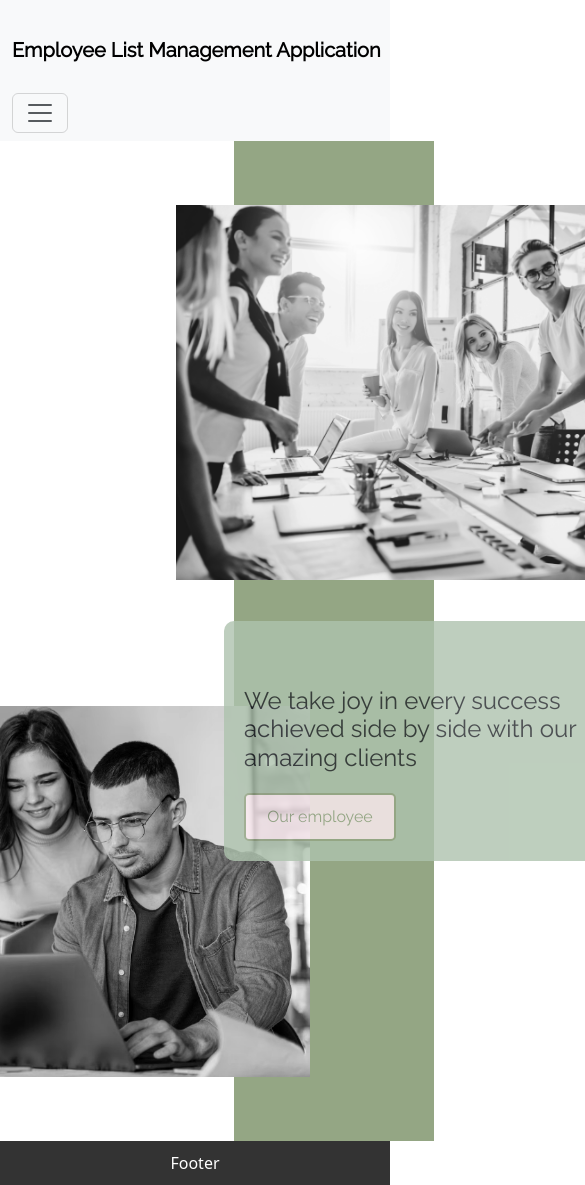
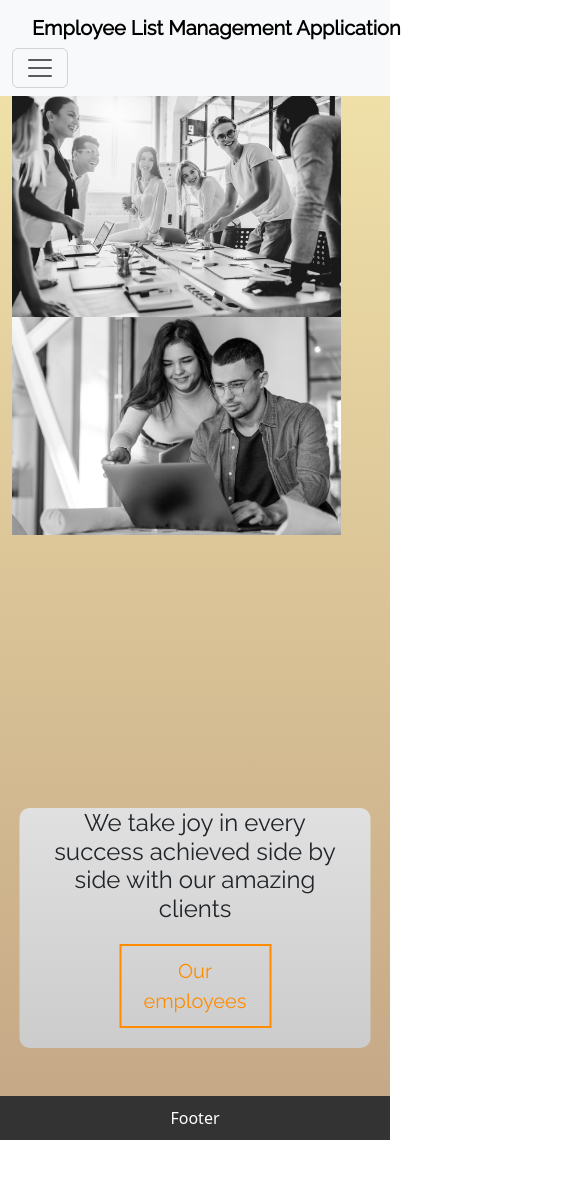
Before and after one commit to osemenets21/Employee-List-Management-Application, a React (Create React App) app: page / in a window 390 px wide. Shown: the top 1185 px of the page, 585 px wide, since content can reach past the window. After the commit the page ends 1140 px from the top, so only its background shows below. Built offline with nearby package versions, Linux system fonts and the light colour scheme; data requests are answered from the project's data file.

Commit message:
Add responsive style

```diff
--- a/API/db.json
+++ b/API/db.json
@@ -8,7 +8,7 @@
       "street": "Wolska",
       "city": "Warszawa",
       "postCode": "00-150",
-      "salary": 2500,
+      "salary": "2502",
       "statusOfWork": "zatrudniony",
       "phone": "+48456567890"
     },
--- a/src/App.css
+++ b/src/App.scss
@@ -1,8 +1,11 @@
+$beige-gradient: linear-gradient(to bottom, #F3E5AB, #C4A685);
+
 .content {
     flex: 1;
 }
 
 .App {
+    background: $beige-gradient;
     display: flex;
     flex-direction: column;
     min-height: 100vh;
--- a/src/App.tsx
+++ b/src/App.tsx
@@ -1,5 +1,5 @@
 import React from "react";
-import "./App.css";
+import "./App.scss";
 import { Route, Routes } from "react-router-dom";
 import { Home } from "./pages/Home/Home";
 import { WorkersList } from "./pages/WorkersList/WorkersList";
--- a/src/components/Header/NavBar/NavBar.scss
+++ b/src/components/Header/NavBar/NavBar.scss
@@ -16,9 +16,11 @@
 }
 .navBar__logo {
     font-family: var(--font-family);
+    color: black;
     font-weight: 800;
-    font-size: 64px;
-    line-height: 75px;
+    font-size: 24px;
+    text-decoration: none;
+    margin-left: 10px;
 }
 .link-item {
     font-family: var(--font-family);
@@ -28,3 +30,39 @@
     text-decoration: none;
     color: var(--color-blog);
 }
+
+@media (max-width: 768px) {
+    .navbar-toggler {
+      display: block;
+    }
+    .navBar__logo {
+        font-size: 20px;
+      }
+
+    .navbar-collapse.collapse {
+      display: none !important;
+    }
+
+    .navbar-toggler-icon {
+      display: block;
+    }
+
+    .navbar-nav {
+      display: flex;
+      flex-direction: column;
+      width: 100%;
+    }
+
+    .navbar-nav .nav-item {
+      text-align: center;
+      margin-bottom: 10px;
+    }
+
+    .navbar-toggler {
+      text-align: center;
+    }
+
+    .navbar-toggler-icon {
+      text-align: center;
+    }
+  }
--- a/src/components/Header/NavBar/NavBar.tsx
+++ b/src/components/Header/NavBar/NavBar.tsx
@@ -12,7 +12,9 @@ export const NavBar = () => {
     <Navbar expand="md" className="bg-body-tertiary">
       <Container fluid>
         <Navbar.Brand className="navBar__logo">
-          Employee List Management Application
+          <Link className="navBar__logo" to="/">
+            Employee List Management Application
+          </Link>
         </Navbar.Brand>
         <Navbar.Toggle aria-controls="navbarScroll" />
         <Navbar.Collapse id="navbarScroll">
--- a/src/pages/FindWorkers/FindWorkers.scss
+++ b/src/pages/FindWorkers/FindWorkers.scss
@@ -0,0 +1,41 @@
+$lighter-beige-gradient-table: linear-gradient(to bottom, #FDF1C8, #E0B88A);
+
+
+.FindWorkers {
+
+    padding: 20px;
+    font-size: 16px;
+
+    .container {
+        max-width: 100%;
+    }
+
+    .btn {
+        font-size: 14px;
+        padding: 10px 20px;
+
+        &.search-button {
+            background: $lighter-beige-gradient-table;
+            color: white;
+        }
+
+    }
+
+
+    .table {
+        font-size: 17px;
+        width: 100%;
+
+    }
+
+    @media (min-width: 768px) {
+        .container {
+            max-width: 768px;
+        }
+
+        .btn {
+            font-size: 16px;
+            padding: 12px 24px;
+        }
+    }
+}
--- a/src/pages/FindWorkers/FindWorkers.tsx
+++ b/src/pages/FindWorkers/FindWorkers.tsx
@@ -1,4 +1,4 @@
-import React, { useContext, useState } from "react";
+import React, { useContext, useState, useEffect } from "react";
 import {
   Workers,
   WorkersContextType,
@@ -11,6 +11,7 @@ import Container from "react-bootstrap/Container";
 import Row from "react-bootstrap/Row";
 import Col from "react-bootstrap/Col";
 import Alert from "react-bootstrap/Alert";
+import "./FindWorkers.scss";
 
 export const FindWorkers: React.FC = () => {
   const workersContext = useContext<WorkersContextType | undefined>(
@@ -65,11 +66,13 @@ export const FindWorkers: React.FC = () => {
 
     return isEditingField ? (
       <Form.Control
-        type={type}
+        as="textarea"
+        rows={2}
         value={editedWorker ? editedWorker[field] : ""}
         onChange={(e) =>
           setEditedWorker({ ...editedWorker, [field]: e.target.value })
         }
+        className="formControl"
       />
     ) : (
       worker[field].toString()
@@ -77,11 +80,11 @@ export const FindWorkers: React.FC = () => {
   };
 
   return (
-    <Container>
+    <Container className="FindWorkers">
       <h1>Find Workers</h1>
       <Form>
         <Form.Group as={Row}>
-          <Col sm="10">
+          <Col xs="9" sm="10">
             <Form.Control
               type="text"
               placeholder="Search for a worker..."
@@ -89,15 +92,15 @@ export const FindWorkers: React.FC = () => {
               onChange={(e) => setSearchText(e.target.value)}
             />
           </Col>
-          <Col sm="2">
-            <Button variant="primary" onClick={handleSearch}>
+          <Col xs="3" sm="2">
+            <Button variant="primary search-button" onClick={handleSearch}>
               Search
             </Button>
           </Col>
         </Form.Group>
       </Form>
       {workersContext && searchText && (
-        <Table striped bordered hover>
+        <Table striped bordered hover responsive className="expanded-table">
           <thead>
             <tr>
               <th>First Name</th>
--- a/src/pages/Home/Home.scss
+++ b/src/pages/Home/Home.scss
@@ -1,4 +1,5 @@
-@import "../../mixins/mixins.scss";
+$gray-gradient: linear-gradient(to bottom, #E0E0E0, #CCCCCC);
+$beige-gradient: linear-gradient(to bottom, #F3E5AB, #C4A685);
 
 .container {
 display: flex;
@@ -15,52 +16,112 @@
         z-index: -4;
         top: 0;
         left: 60%;
-        @include background-primary;
+    background: linear-gradient(to bottom, #ff8c00, #ffbc0c);
     }
 
   .workers-first-img {
-        width: 35rem;
+    width: 30rem;
         position: absolute;
         top: 4rem;
-        left: 11rem;
   }
-
 .workers-second-img {
         position: absolute;
         bottom: 4rem;
         right: 5rem;
         width: 35rem;
 }
-}
 
   .heading {
-    @include background-secondary;
-    opacity: .8;
+    background: rgba(255, 255, 255, 0.8);
+        background: $gray-gradient;
+        transform: translateY(180%);
     width: 395px;
     height: 240px;
     border-radius: 10px;
     display: flex;
-    align-items: flex-start;
+    align-items: center;
     flex-direction: column;
-    justify-content: end;
+    justify-content: center;
     padding: 20px;
     font-family: 'Raleway', sans-serif;
     position: absolute;
-    left: 14rem;
-    top: 30rem;
     z-index: 1;
 
     &-text {
     font-size: 24px;
         margin-bottom: 20px;
-
     }
 
     &-button {
-        @include button-transparent;
+    background: transparent;
+        border: 2px solid #ff8c00;
+        color: #ff8c00;
         width: 152px;
-        display: flex;
-        justify-content: center;
+    font-size: 20px;
+        text-align: center;
+        padding: 10px;
+        text-decoration: none;
+    }
+    }
+
+    @media (max-width: 576px) {
+        .container {
             align-items: center;
         }
+
+        .background-line {
+            left: 50%;
+            transform: translateX(-50%);
+            width: 100%;
         }
+
+        .workers-first-img,
+        .workers-second-img {
+            width: 90%;
+            position: static;
+        }
+
+        .heading {
+            width: 90%;
+            left: 50%;
+            bottom: 3rem;
+            transform: translateX(-50%);
+            align-items: center;
+            text-align: center;
+                order: 1;
+                justify-content: end;
+            }
+
+            .heading-button {
+                order: 3;
+            }
+            }
+
+            @media (min-width: 768px) {
+                .container {
+                    min-height: auto;
+                }
+                .heading {
+
+                    transform: translateY(50%);
+                }
+
+                .background-line {
+                    width: 200px;
+                    height: 100%;
+                    top: 0;
+                    left: 60%;
+                }
+
+                .workers-first-img {
+                    top: 4rem;
+                    left: 11rem;
+                }
+
+                .workers-second-img {
+                    bottom: 4rem;
+                    right: 5rem;
+                }
+                                }
+
+}
--- a/src/pages/Home/Home.tsx
+++ b/src/pages/Home/Home.tsx
@@ -4,22 +4,20 @@ import "./Home.scss";
 import employeeFirst from './images/employee-first.png';
 import employeeSecond from './images/employee-second.png';
 
-
 export const Home = () => {
   return (
     <div className="container">
       <div className="background-line"></div>
-      <img src={employeeFirst} alt="workers-first-img" className="workers-first-img"/>
+      <img src={employeeFirst} alt="workers-first-img" className="workers-first-img" />
       <div className="heading">
         <h1 className="heading-text">
-          We take joy in every success achieved side by side with our amazing
-          clients
+          We take joy in every success achieved side by side with our amazing clients
         </h1>
         <Link to="/workers-list" className="heading-button">
-          Our employee
+          Our employees
         </Link>
       </div>
-      <img src={employeeSecond} alt="workers-second-img" className="workers-second-img"/>
+      <img src={employeeSecond} alt="workers-second-img" className="workers-second-img" />
     </div>
   );
 };
--- a/src/pages/WorkersList/WorkersList.scss
+++ b/src/pages/WorkersList/WorkersList.scss
@@ -0,0 +1,24 @@
+@import "bootstrap/scss/bootstrap";
+
+table {
+    width: 100%;
+    overflow-x: auto;
+    white-space: nowrap;
+}
+
+th,
+td {
+    word-break: break-word;
+}
+
+.WorkersList {
+    margin: 20px;
+}
+
+.Card {
+    @media (max-width: 767px) {
+        & {
+            margin: 10px;
+        }
+    }
+}
--- a/src/pages/WorkersList/WorkersList.tsx
+++ b/src/pages/WorkersList/WorkersList.tsx
@@ -1,18 +1,14 @@
+// WorkersList.js
+
 import React, { useContext, useState } from "react";
 import "./WorkersList.scss";
-import {
-  WorkersListContext,
-  WorkersContextType,
-} from "../../context/WorkersListContext";
+import { WorkersListContext, WorkersContextType } from "../../context/WorkersListContext";
 import Table from "react-bootstrap/Table";
 import Button from "react-bootstrap/Button";
 import Card from "react-bootstrap/Card";
 
 export const WorkersList = () => {
-  const workersContext = useContext<WorkersContextType | undefined>(
-    WorkersListContext
-  );
-
+  const workersContext = useContext<WorkersContextType | undefined>(WorkersListContext);
   const [selectedWorker, setSelectedWorker] = useState<any | null>(null);
 
   const handleDetailsClick = (worker: any) => {
@@ -30,7 +26,7 @@ export const WorkersList = () => {
   const { workers } = workersContext;
 
   return (
-    <div>
+    <div className="WorkersList">
       <Table striped bordered hover>
         <thead>
           <tr>
@@ -65,7 +61,7 @@ export const WorkersList = () => {
       </Table>
 
       {selectedWorker && (
-        <Card className="mt-4">
+        <Card className="Card mt-4">
           <Card.Body>
             <Card.Title>Szczegóły Pracownika</Card.Title>
             <Card.Text>
```
Lines whose indentation alone changed are shown as unchanged.
